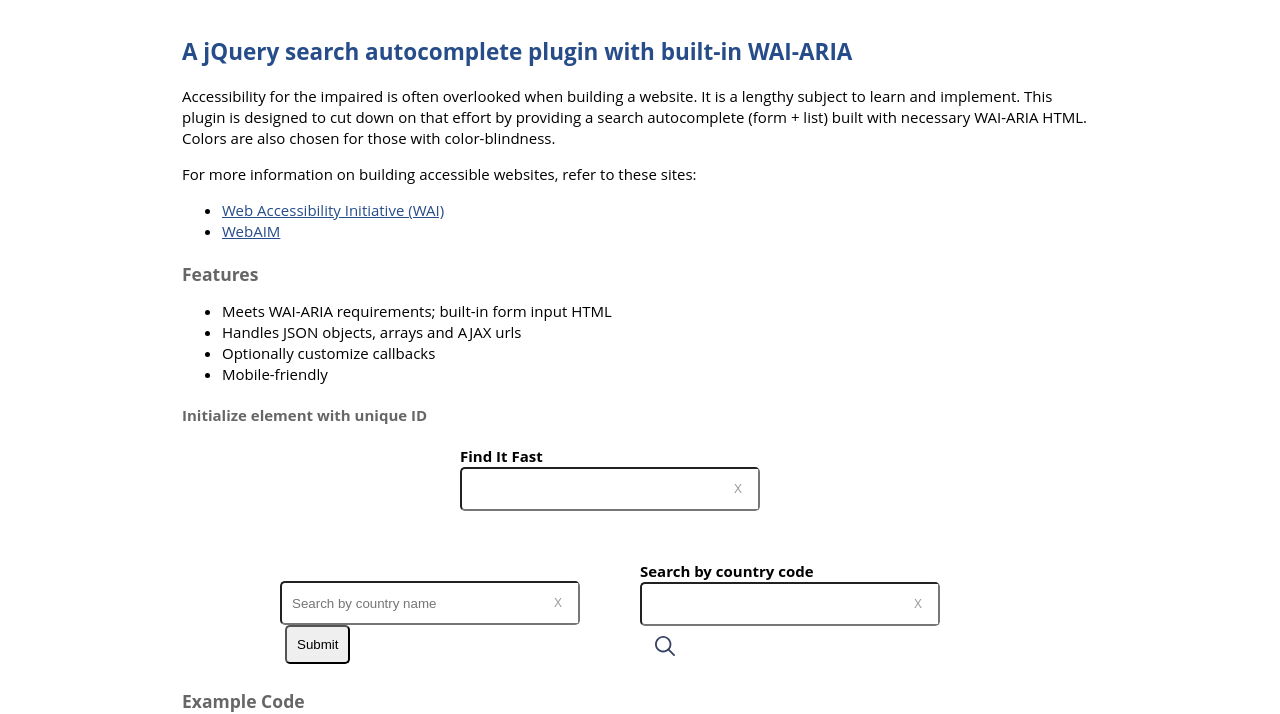
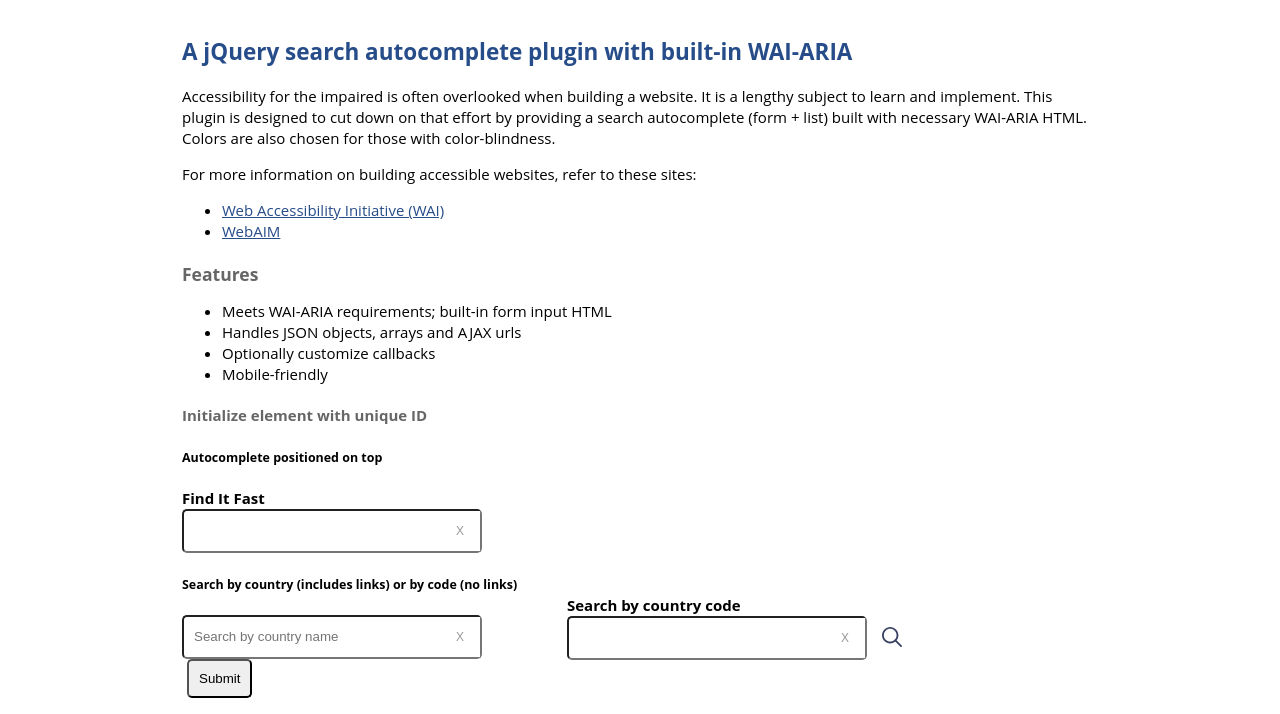
Before and after one commit to dawnmessier/dawnmessier.github.io, a plain HTML site: page index.html in a window 1280 px wide. Shown: the part 90-804 px from the top of the page. Drawn offline with nearby package versions, Linux system fonts and the light colour scheme.

Commit message:
tweaked design

```diff
--- a/css/main.css
+++ b/css/main.css
@@ -112,6 +112,10 @@ h3, h4 {
     color: #666;
 }
 
+h5 {
+    margin-bottom: 0;
+}
+
 a {
     color: #264C89;
 }
@@ -142,7 +146,6 @@ header a {
 .autoSearch {
     width: 360px;
     display: block;
-    margin: 0 auto;
 }
 .autoSearch2 {
     width: 360px;
@@ -164,23 +167,13 @@ header a {
 }
 
 #search3 .findItFast-list {
-    left: 90px;
     top: 40px;
-}
-
-#search4 .findItFast-list {
-    left: 90px;
-}
-
-#search4 .findItFast-form label {
-    color: #ffffff;
 }
 
 @media (min-width: 768px) {
     .flexIt {
         flex-wrap: nowrap;
         flex-direction: row;
-        justify-content: center;
     }
 
     header a {
@@ -195,6 +188,10 @@ header a {
         display: inline-block;
         margin-right: 10px;
     }
+
+    .autoSearch2 {
+        width: 385px;
+    }
 }
 
 @media (min-width: 1024px) {
--- a/index.html
+++ b/index.html
@@ -33,7 +33,9 @@
                 </ul>
 
                 <h4>Initialize element with unique ID</h4>
-                <div id="search3" class="autoSearch"></div>
+                <h5>Autocomplete positioned on top</h5>
+                <div id="search4" class="autoSearch"></div>
+                <h5>Search by country (includes links) or by code (no links)</h5>
                 <div class="flexIt">
                     <div id="search1" class="autoSearch2"></div>
                     <div id="search2" class="autoSearch2"></div>
@@ -96,7 +98,6 @@ $('#searchAPI2').findItFast({
             </div>
 
             <footer>
-                <div id="search4" class="autoSearch"></div>
                 <cite>&copy; 2018 Dawn Messier</cite>
             </footer>
         </div>
```
